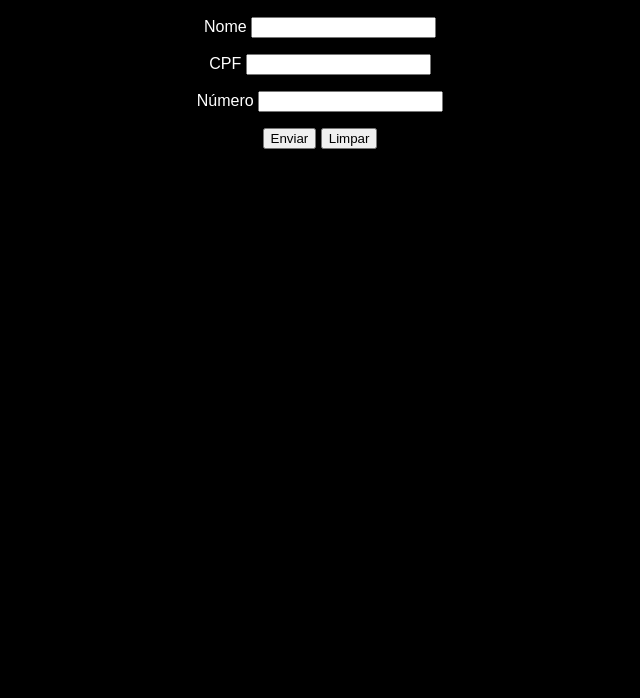
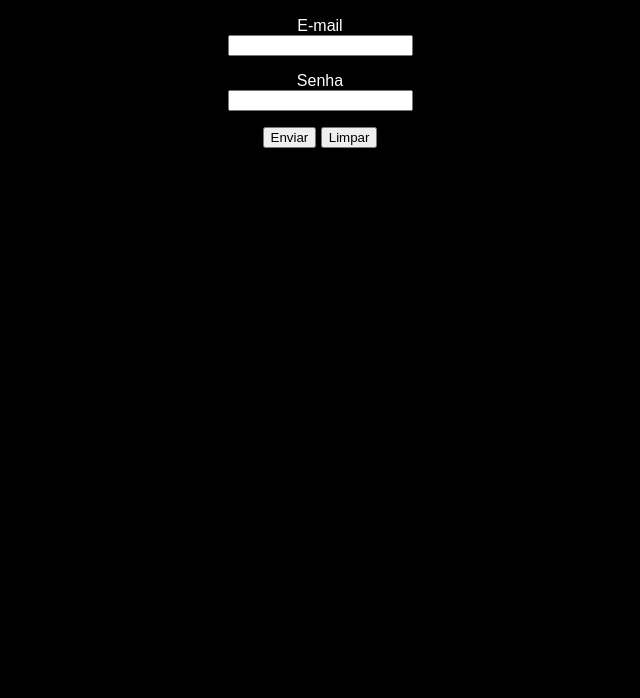
Before and after one commit to Larissa-ladeira/estudos, a plain HTML site: page html-css/Testes/forms.html in a window 1280 px wide. Shown: the part 102-800 px from the top of the page, without its empty margins (320-960 px from the left). Drawn offline with Linux system fonts and the light colour scheme.

Commit message:
atualizai a pasta testes

```diff
--- a/html-css/Testes/forms.html
+++ b/html-css/Testes/forms.html
@@ -15,9 +15,13 @@
             font-size: 3em;
         }
 
-        forms{
+        form{
+
             background-color: black;
             color: white;
+        }
+        #iemail{
+            text-align: left;
         }
     </style>
 </head>
@@ -25,17 +29,14 @@
     <h1>Login</h1>
       <form action="cadastr.php" method="get" autocomplete="off">
             <p>
-                <label for="inome">Nome</label>
-                <input type="text" name="nome" id="inome" required minlength="3" maxlength="15">
+                <label for="iemail">E-mail</label>
+                <br>
+                <input type="text" name="email" id="iemail" required minlength="15" maxlength="40">
             </p>
             <p>
-                <label for="icpf">CPF</label>
-                <input type="text" name="cpf" id="icpf" minlength="11" maxlength="15" required>
-            </p>
-            <p>
-                <label for="inu">Número</label>
-                <input type="number" mix="11" max="13" required>
-
+                <label for="isenha">Senha</label>
+                <br>
+                <input type="text" name="senha" id="isenha" minlength="8" maxlength="10" required placeholder="">
             </p>
             <p>
                 <input type="submit" value="Enviar">
```
Also changed, not shown: html-css/Testes/iframe.html (deleted, +0 -20 lines).
